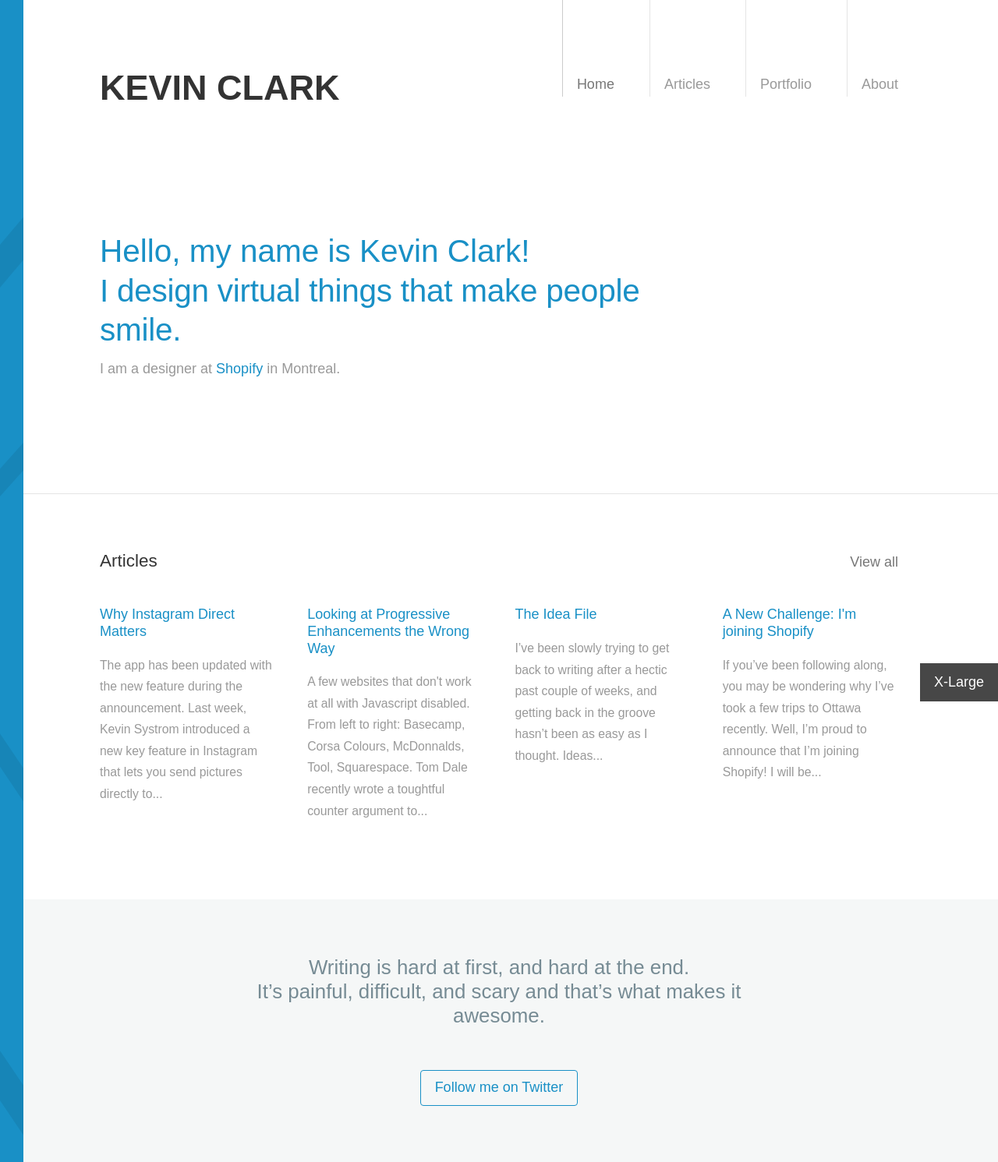
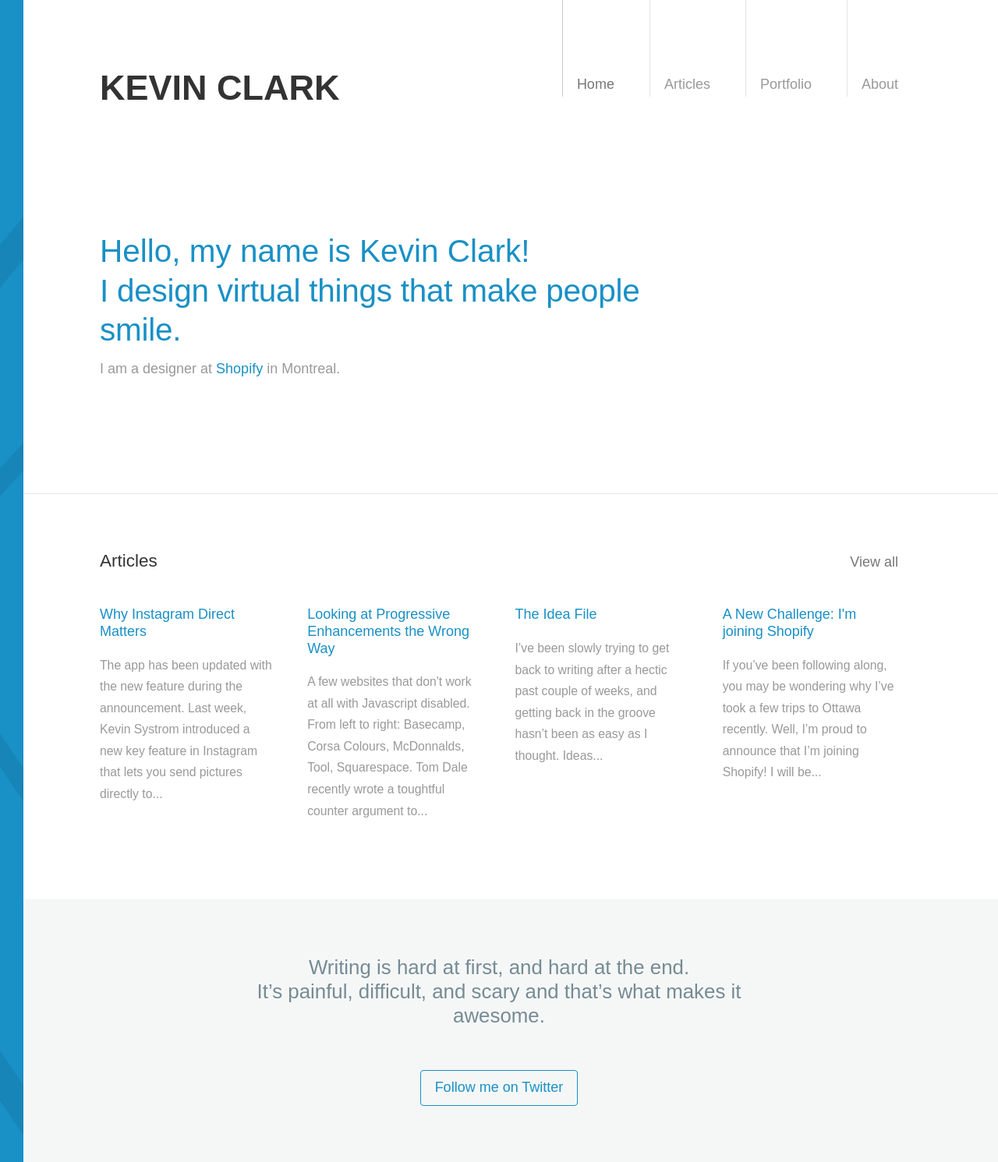
Before and after one commit to vernalkick/kevinclark, a Jekyll site: the page built from index.html, in a window 1280 px wide. Shown: the whole page at 78% size. Built offline with Jekyll 4.4.1, drawn with Linux system fonts in a browser that asks for light colours; nearby versions of some CDN libraries; some web fonts are replaced; Markdown is read by kramdown in place of the engine named in the settings.

Commit message:
Hide screen size label

```diff
--- a/assets/styles/css/style.css
+++ b/assets/styles/css/style.css
@@ -1251,7 +1251,7 @@ section .wrap > header h2 {
 }
 body:before {
   content: 'Mobile';
-  display: inline-block;
+  display: none;
   position: fixed;
   bottom: 0;
   right: 0;
--- a/assets/styles/scss/_pages/_base.scss
+++ b/assets/styles/scss/_pages/_base.scss
@@ -201,7 +201,7 @@ section .wrap > header h2 {
 
 body:before {
   content: 'Mobile';
-  display: inline-block;
+  display: none;
   position: fixed; bottom: 0; right: 0;
   padding: .5em 1em;
   background: rgba(#333, .9);
```
